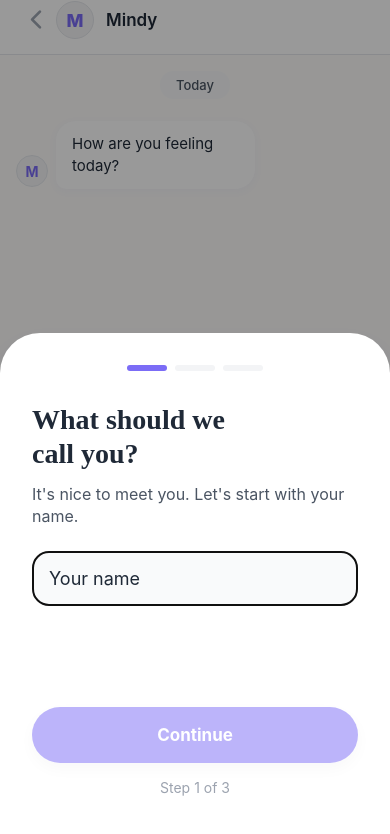
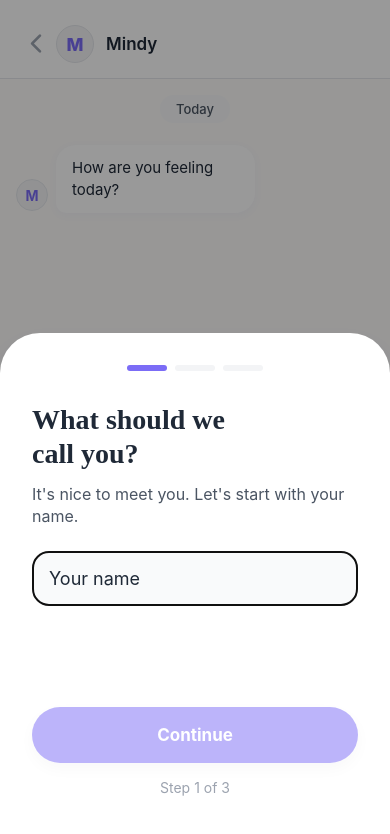
Before and after one commit to preeyankakc037/witness-ai-frontend, a React Native app: screen /Mindy in a window 390 px wide. Shown: the top 834 px of the page. Built offline with nearby package versions, Linux system fonts and the light colour scheme.

Commit message:
chat mindy padding icreased from top

```diff
--- a/src/screens/ChatScreen.tsx
+++ b/src/screens/ChatScreen.tsx
@@ -90,7 +90,7 @@ export const ChatScreen = ({ route, navigation }: any) => {
       <StatusBar style="dark" />
 
       {/* Header */}
-      <View style={[styles.header, { paddingTop: insets.top }]}>
+      <View style={[styles.header, { paddingTop: insets.top + Spacing.lg }]}>
         <TouchableOpacity
           style={styles.backBtn}
           onPress={() => navigation.goBack()}
```
